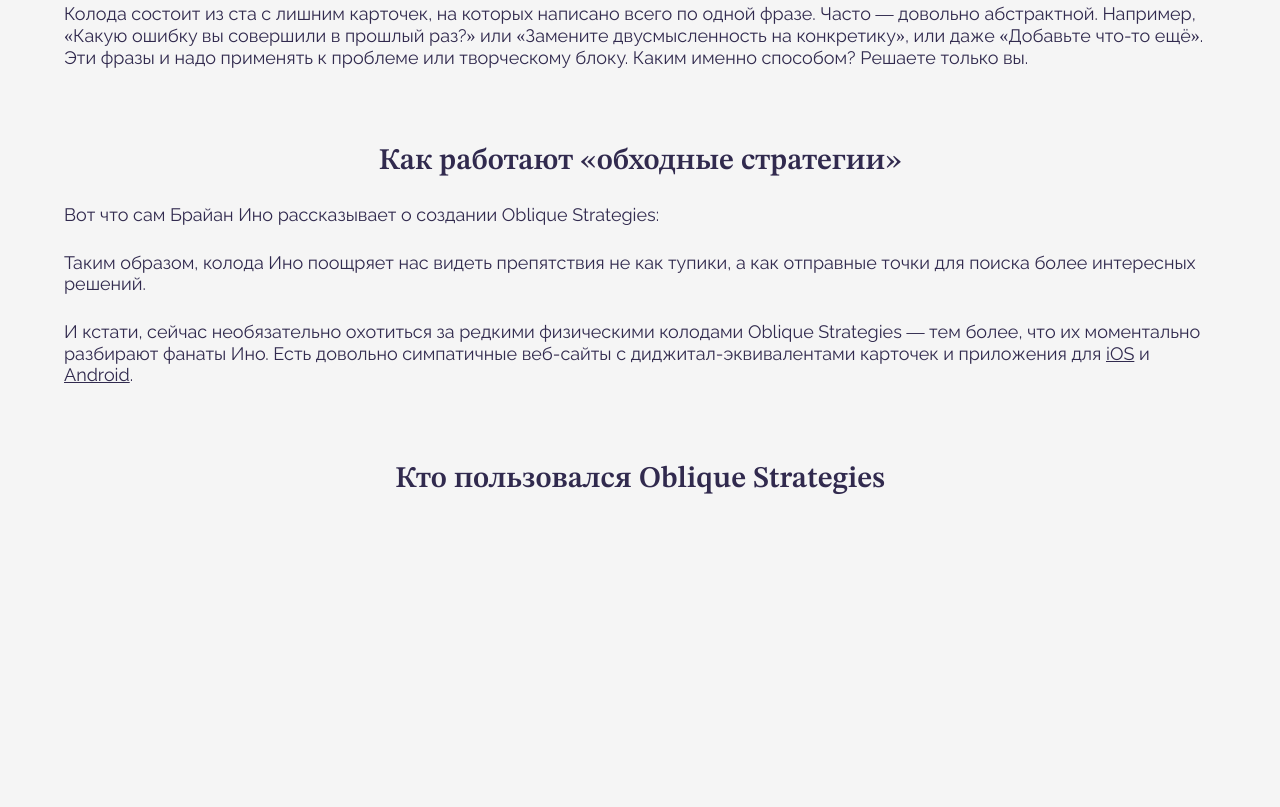
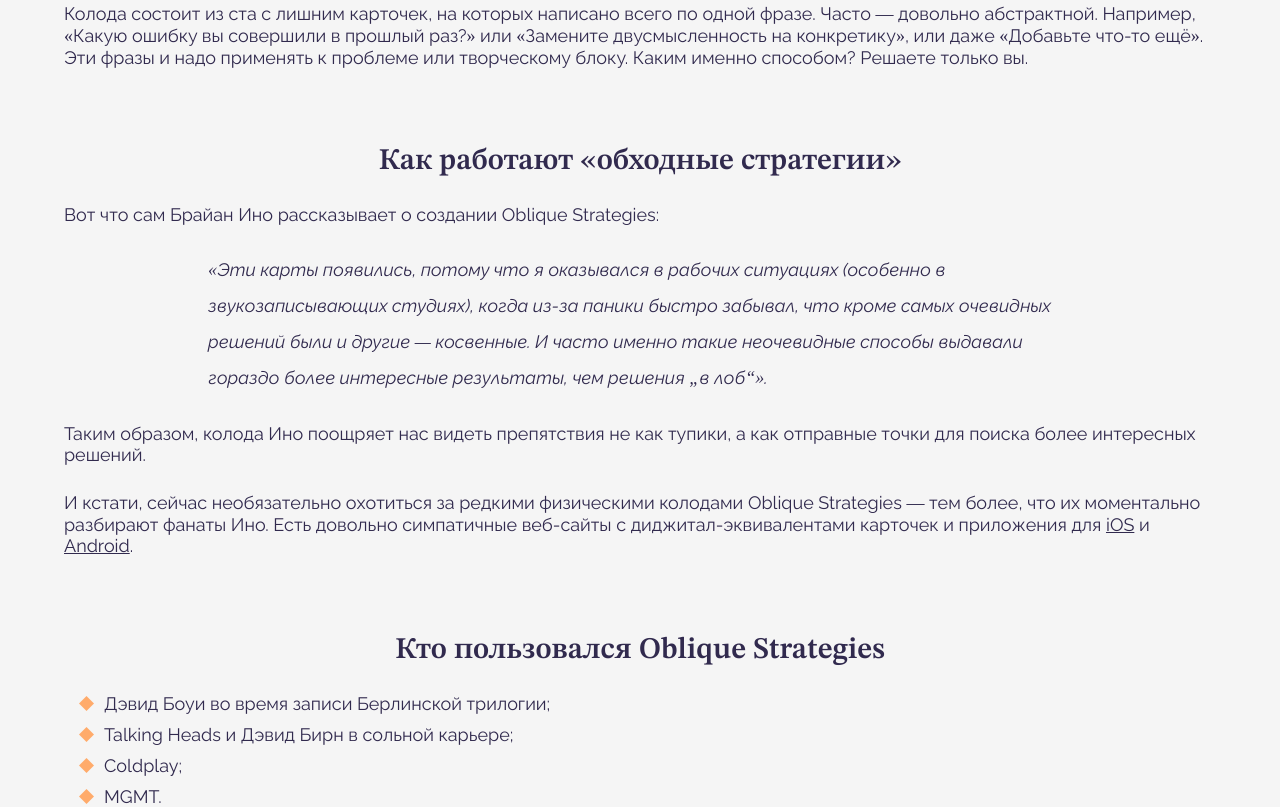
Before and after one commit to Jon666Grid/karty-podskazhut, a plain HTML site: page index.html in a window 1280 px wide. Shown: the part 745-1552 px from the top of the page. Before the commit the page ends 1267 px from the top, so only its background shows below. Drawn offline with Linux system fonts and the light colour scheme.

Commit message:
block_four

```diff
--- a/index.html
+++ b/index.html
@@ -63,6 +63,15 @@
         <p class="content__paragraph">
           Вот что сам Брайан Ино рассказывает о создании Oblique Strategies:
         </p>
+        <blockquote class="content__blockquote">
+          <p>
+            «Эти карты появились, потому что я оказывался в рабочих ситуациях
+            (особенно в звукозаписывающих студиях), когда из-за паники быстро
+            забывал, что кроме самых очевидных решений были и другие —
+            косвенные. И часто именно такие неочевидные способы выдавали гораздо
+            более интересные результаты, чем решения „в лоб“».
+          </p>
+        </blockquote>
         <p class="content__paragraph">
           Таким образом, колода Ино поощряет нас видеть препятствия не как
           тупики, а как отправные точки для поиска более интересных решений.
@@ -87,6 +96,14 @@
       </div>
 
       <h2 class="heading content__title">Кто пользовался Oblique Strategies</h2>
+      <div class="content__text-block">
+        <ul class="content__list">
+          <li>Дэвид Боуи во время записи Берлинской трилогии;</li>
+          <li>Talking Heads и Дэвид Бирн в сольной карьере;</li>
+          <li>Coldplay;</li>
+          <li>MGMT.</li>
+        </ul>
+      </div>
     </main>
     <footer class="footer"></footer>
 
--- a/styles/style.css
+++ b/styles/style.css
@@ -68,3 +68,36 @@
 .content__text-block a {
   color: inherit;
 }
+
+.content__blockquote {
+  inline-size: 75%;
+  font-style: italic;
+  line-height: 2;
+  margin: 0 auto 1.5em;
+}
+
+.content__list {
+  list-style: none;
+  padding-inline-start: 40px;
+}
+
+.content__list li {
+  position: relative;
+}
+
+.content__list li:not(:last-of-type) {
+  margin-block-end: 10px;
+}
+
+.content__list li::before {
+  content: "";
+  position: absolute;
+  inline-size: 15px;
+  block-size: 15px;
+  margin-block-start: -7.5px;
+  background: no-repeat url(../images/marker-light.svg);
+  background-position: center;
+  background-size: contain;
+  inset-block-start: 50%;
+  inset-inline-start: -25px;
+}
```
